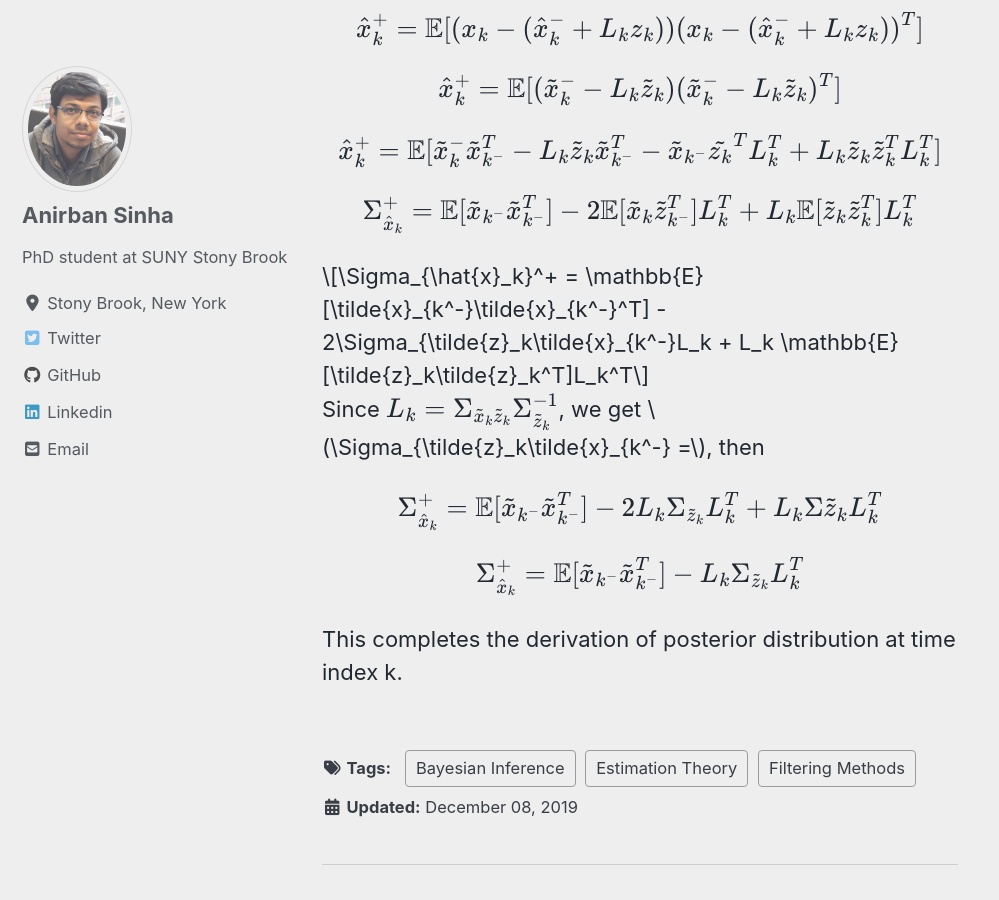
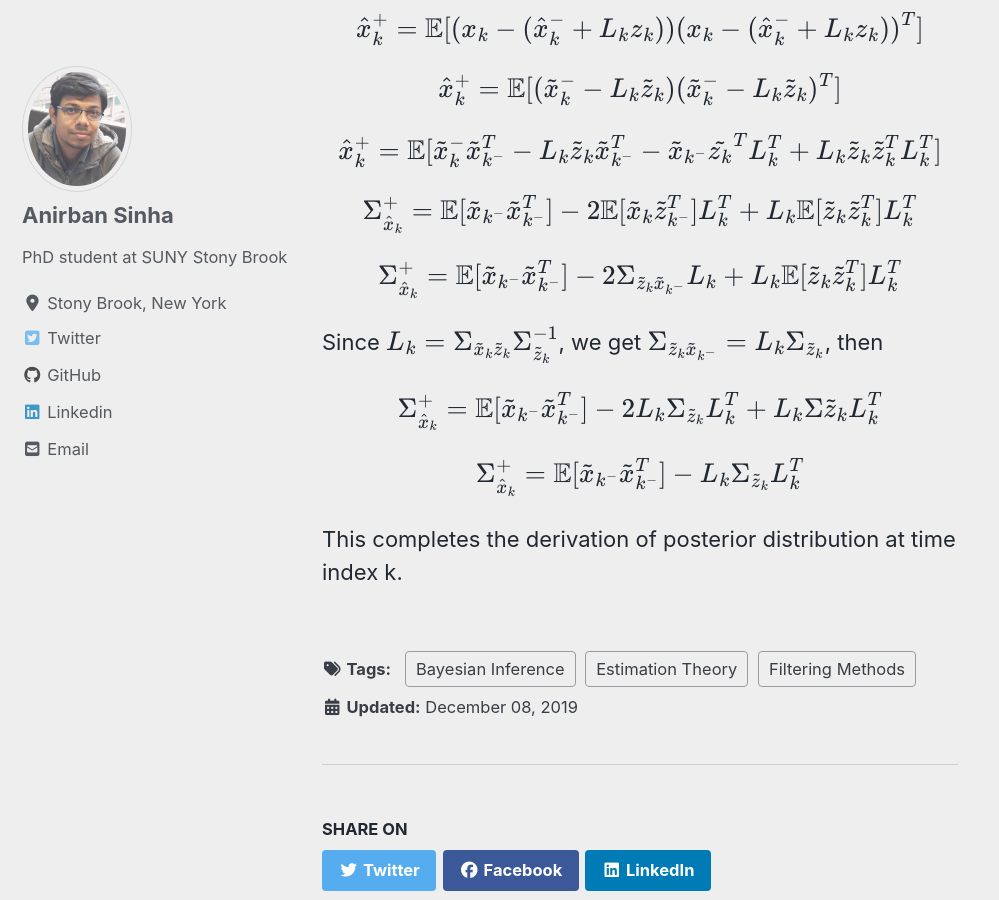
Before and after one commit to mattsinbot/mattsinbot.github.io, a Jekyll site: the page built from _posts/2019-12-08-KalmanFilter_Intro.md, in a window 1280 px wide and 900 px high, scrolled down 5968 px. Shown: the whole window, without its empty margins (0-999 px from the left). Built offline with Jekyll 4.4.1, drawn with Linux system fonts in a browser that asks for light colours; cached includes are drawn as plain includes; nearby versions of some CDN libraries; formulas are drawn with MathJax 3; comment, search, counter and statistics services are not loaded.

Commit message:
posterior distribution completed

```diff
--- a/_posts/2019-12-08-KalmanFilter_Intro.md
+++ b/_posts/2019-12-08-KalmanFilter_Intro.md
@@ -128,9 +128,9 @@ $$\hat{x}_k^+ = \mathbb{E}[\tilde{x}_k^-\tilde{x}_{k^-}^T - L_k\tilde{z}_k\tilde
 
 $$\Sigma_{\hat{x}_k}^+ = \mathbb{E}[\tilde{x}_{k^-}\tilde{x}_{k^-}^T] - 2\mathbb{E}[\tilde{x}_k\tilde{z}_{k^-}^T]L_k^T + L_k \mathbb{E}[\tilde{z}_k\tilde{z}_k^T]L_k^T$$
 
-$$\Sigma_{\hat{x}_k}^+ = \mathbb{E}[\tilde{x}_{k^-}\tilde{x}_{k^-}^T] - 2\Sigma_{\tilde{z}_k\tilde{x}_{k^-}L_k + L_k \mathbb{E}[\tilde{z}_k\tilde{z}_k^T]L_k^T$$
+$$\Sigma_{\hat{x}_k}^+ = \mathbb{E}[\tilde{x}_{k^-}\tilde{x}_{k^-}^T] - 2\Sigma_{\tilde{z}_k\tilde{x}_{k^-}}L_k + L_k \mathbb{E}[\tilde{z}_k\tilde{z}_k^T]L_k^T$$
 
-Since $$L_k = \Sigma_{\tilde{x}_k\tilde{z}_k}\Sigma_{\tilde{z}_k}^{-1}$$, we get $$\Sigma_{\tilde{z}_k\tilde{x}_{k^-} =$$, then
+Since $$L_k = \Sigma_{\tilde{x}_k\tilde{z}_k}\Sigma_{\tilde{z}_k}^{-1}$$, we get $$\Sigma_{\tilde{z}_k\tilde{x}_{k^-}} = L_k\Sigma_{\tilde{z}_k}$$, then
 
 $$\Sigma_{\hat{x}_k}^+ = \mathbb{E}[\tilde{x}_{k^-}\tilde{x}_{k^-}^T] - 2L_k\Sigma_{\tilde{z}_k}L_k^T + L_k \Sigma\tilde{z}_kL_k^T$$
 
```
